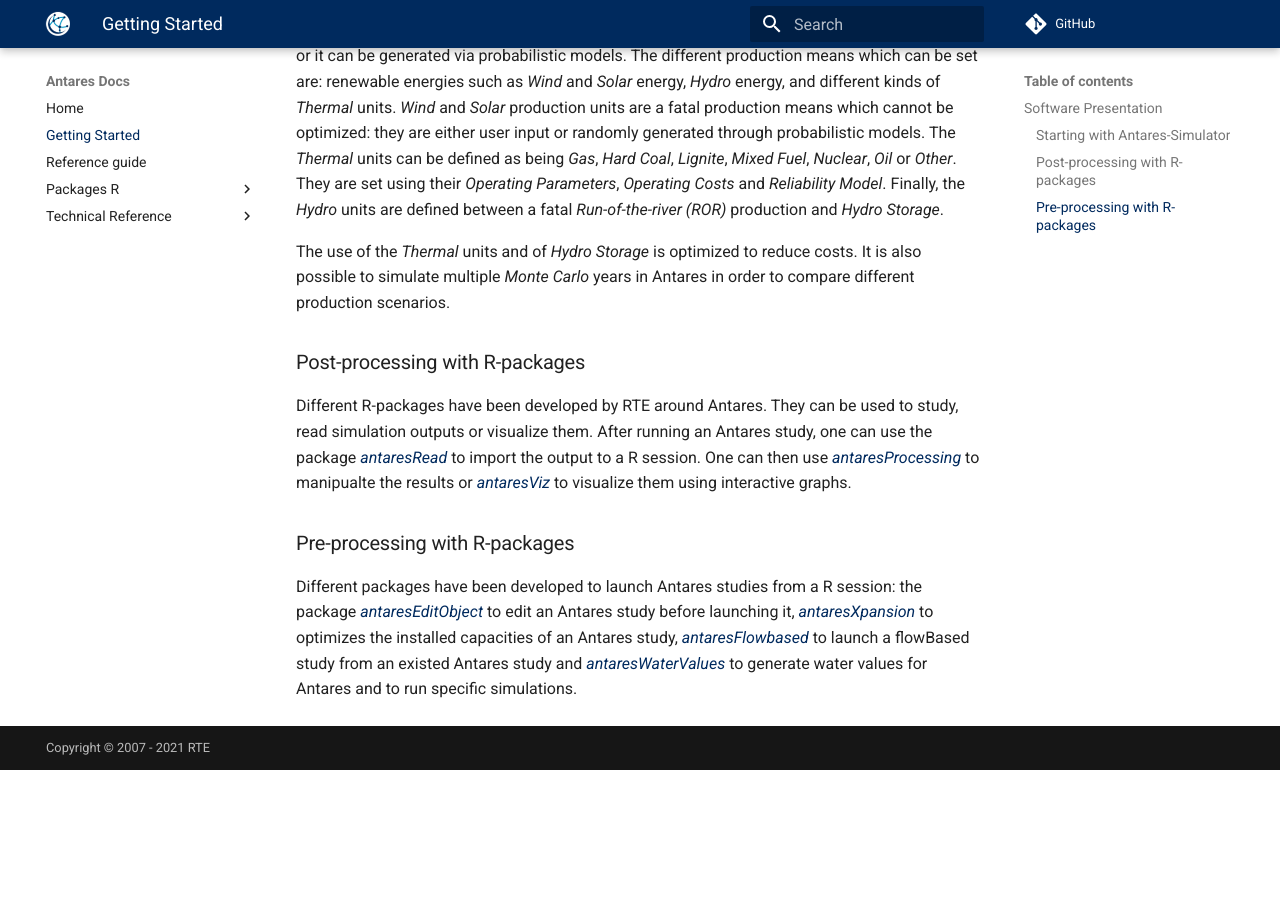
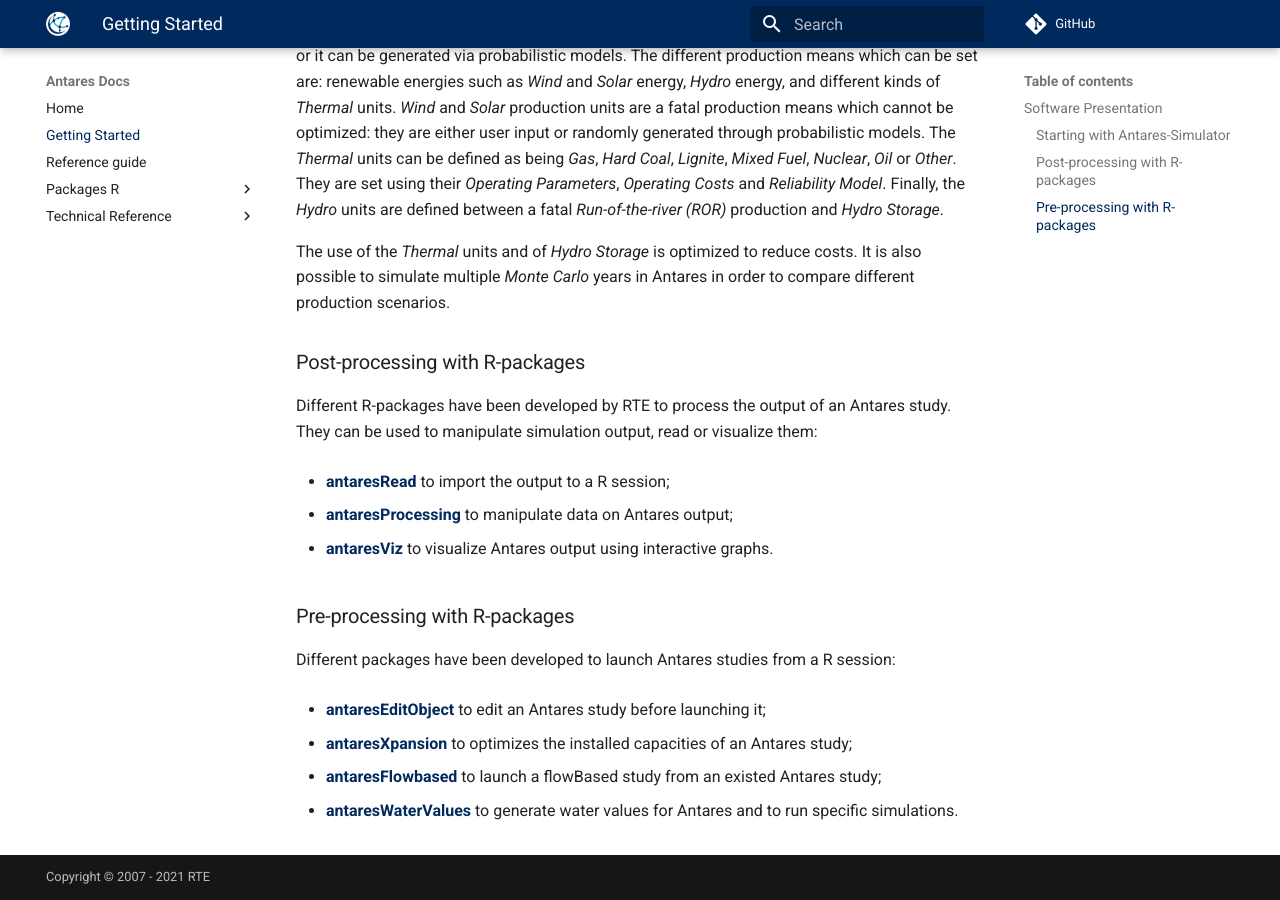
Before and after one commit to AntaresSimulatorTeam/antares-doc, an MkDocs documentation site: the page built from docs/2-getting-started/getting-started.md, in a window 1280 px wide and 900 px high, scrolled down 841 px. Built offline with MkDocs 1.6.1 and Material for MkDocs 9.7.7, drawn with Linux system fonts in a browser that asks for light colours; comment, search, counter and statistics services are not loaded; before the commit the page ends 1611 px from its top, so only the background shows below that.

Commit message:
Add files via upload

```diff
--- a/docs/2-getting-started/getting-started.md
+++ b/docs/2-getting-started/getting-started.md
@@ -25,9 +25,23 @@
 
 ### Post-processing with R-packages
 
-Different R-packages have been developed by RTE around Antares. They can be used to study, read simulation outputs or visualize them. After running an Antares study, one can use the package [_antaresRead_](https://rte-antares-rpackage.github.io/antaresRead/index.html) to import the output to a R session. One can then use [_antaresProcessing_](https://github.com/rte-antares-rpackage/antaresProcessing) to manipualte the results or [ _antaresViz_](https://rte-antares-rpackage.github.io/antaresViz/index.html) to visualize them using interactive graphs.
+Different R-packages have been developed by RTE to process the output of an Antares study. They can be used to manipulate simulation output, read or visualize them:
+
+- [**antaresRead**](https://rte-antares-rpackage.github.io/antaresRead/index.html) to import the output to a R session;
+
+- [**antaresProcessing**](https://github.com/rte-antares-rpackage/antaresProcessing) to manipulate data on Antares output;
+
+- [**antaresViz**](https://rte-antares-rpackage.github.io/antaresViz/index.html) to visualize Antares output using interactive graphs.
 
 
 ### Pre-processing with R-packages
 
-Different packages have been developed to launch Antares studies from a R session: the package [_antaresEditObject_](https://rte-antares-rpackage.github.io/antaresEditObject/index.html) to edit an Antares study before launching it, [_antaresXpansion_](https://github.com/rte-antares-rpackage/antaresXpansion) to optimizes the installed capacities of an Antares study, [_antaresFlowbased_](https://github.com/rte-antares-rpackage/antaresFlowbased) to  launch a flowBased study from an existed Antares study and [_antaresWaterValues_](https://rte-antares-rpackage.github.io/antaresWaterValues/index.html) to  generate water values for Antares and to run specific simulations.
+Different packages have been developed to launch Antares studies from a R session:
+
+- [**antaresEditObject**](https://rte-antares-rpackage.github.io/antaresEditObject/index.html) to edit an Antares study before launching it;
+
+- [**antaresXpansion**](https://github.com/rte-antares-rpackage/antaresXpansion) to optimizes the installed capacities of an Antares study;
+
+- [**antaresFlowbased**](https://github.com/rte-antares-rpackage/antaresFlowbased) to  launch a flowBased study from an existed Antares study;
+
+- [**antaresWaterValues**](https://rte-antares-rpackage.github.io/antaresWaterValues/index.html) to  generate water values for Antares and to run specific simulations.
```
